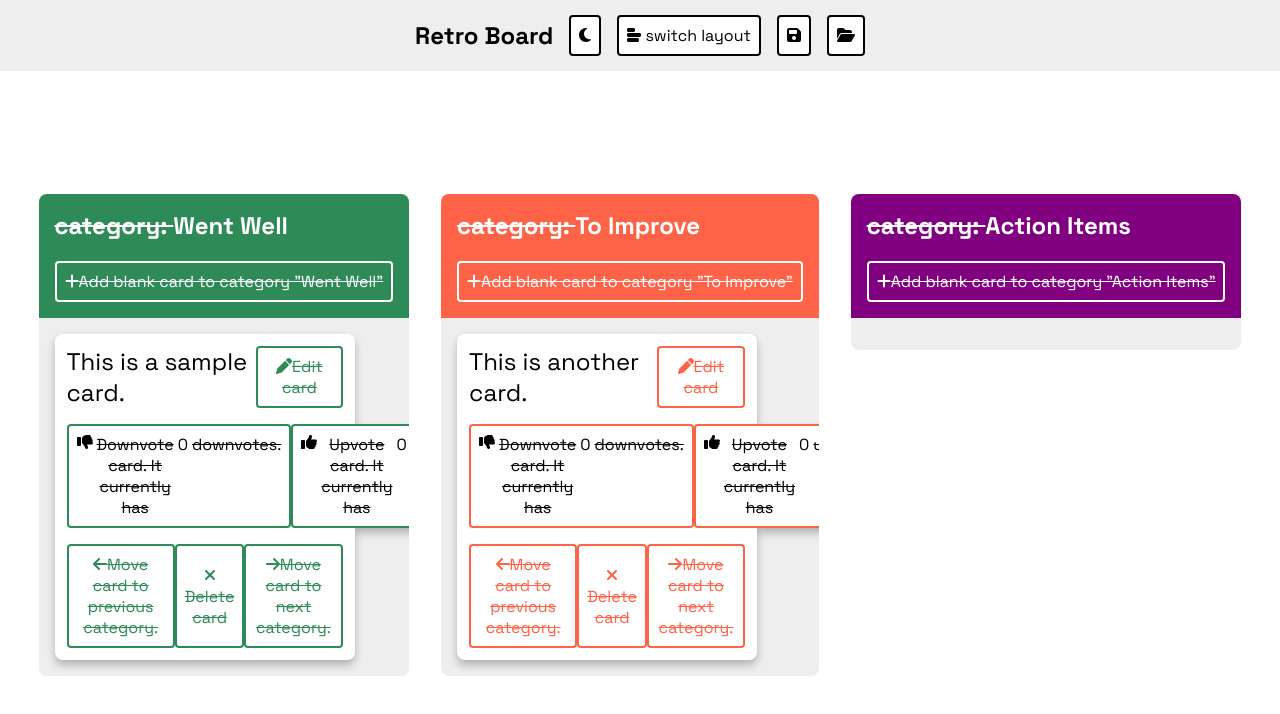
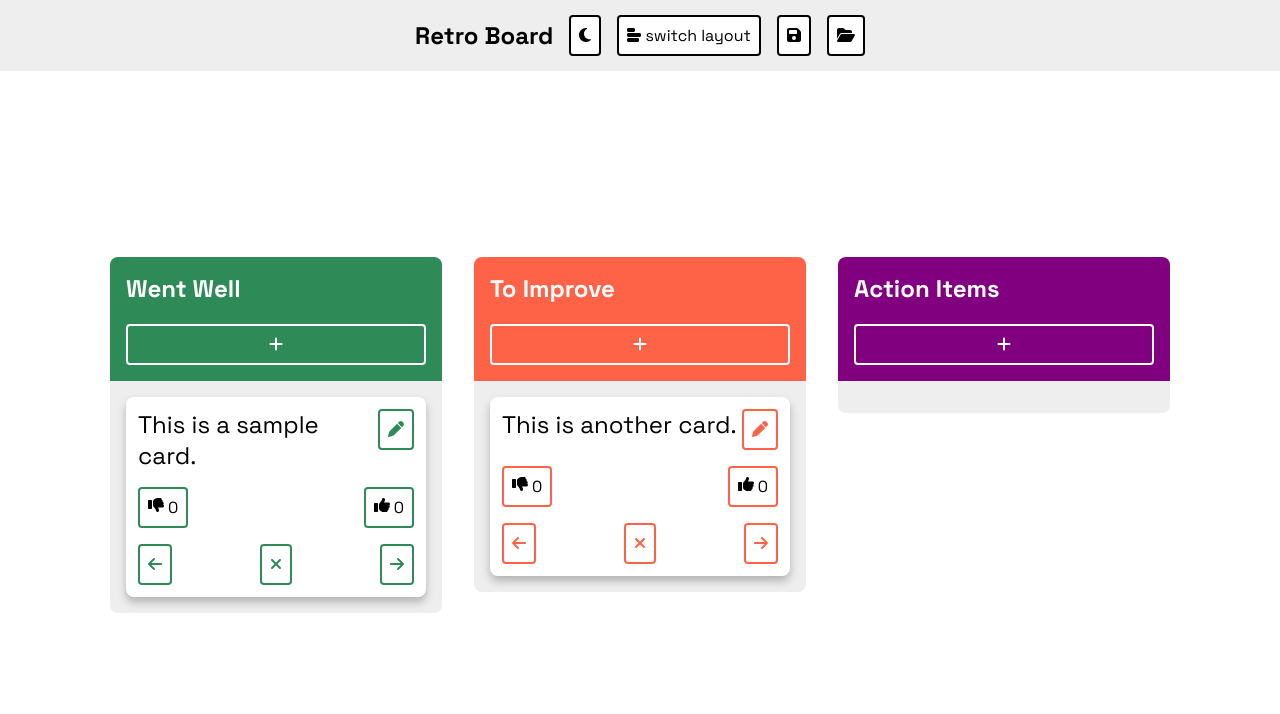
Before and after one commit to klalicki/retro-board, a React (Create React App) app: page / in a window 1280 px wide. Shown: the top 714 px of the page. Built offline with nearby package versions, Linux system fonts and the light colour scheme.

Commit message:
fixes a bunch of assorted issues

```diff
--- a/src/components/App/App.css
+++ b/src/components/App/App.css
@@ -10,8 +10,11 @@
   --col-color: #eee;
 }
 .sr-hidden {
-  text-decoration: line-through;
+  /* text-decoration: line-through; */
   /* font-size: 75%; */
+  position: absolute;
+  opacity: 0;
+  left: -1000vw;
 }
 * {
   box-sizing: border-box;
@@ -24,7 +27,8 @@
   display: flex;
   background-color: var(--col-color);
   border-radius: 0.5rem;
-  flex-shrink: 1;
+  /* flex-shrink: 2; */
+  min-width: calc(300px + 2rem);
   overflow: hidden;
 }
 .mode-horizontal .card-list {
@@ -118,8 +122,8 @@ button:hover {
   gap: 1rem;
   width: 300px;
   border-radius: 0.5rem;
-
-  flex-grow: 1;
+  /* flex-shrink: 1; */
+  /* flex-grow: 1; */
   filter: drop-shadow(0px 5px 4px #00000040);
 }
 .card-bottom-section {
@@ -145,6 +149,7 @@ button:hover {
   font-size: 1.5rem;
   font-weight: 100;
   width: auto;
+  max-width: calc(300px - 4rem);
   overflow-wrap: break-word;
 
   flex-grow: 1;
--- a/src/contexts/DataContext.jsx
+++ b/src/contexts/DataContext.jsx
@@ -62,21 +62,18 @@ export const DataProvider = ({ children }) => {
 
   const setItemText = (columnIndex, itemIndex, newText) => {
     const newData = [...data];
-    // console.log(newData);
     newData[columnIndex].listContents[itemIndex].itemText = newText;
     setData(newData);
   };
 
   const incrementUpvote = (columnIndex, itemIndex) => {
     const newData = [...data];
-    // console.log(newData);
     newData[columnIndex].listContents[itemIndex].itemUpvoteCount++;
     setData(newData);
   };
 
   const incrementDownvote = (columnIndex, itemIndex) => {
     const newData = [...data];
-    // console.log(newData);
     newData[columnIndex].listContents[itemIndex].itemDownvoteCount++;
     setData(newData);
   };
```
